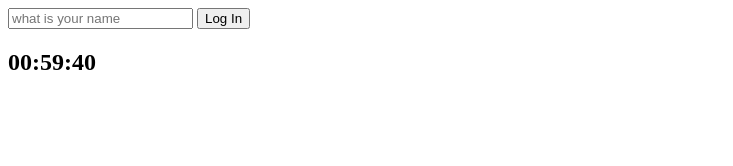
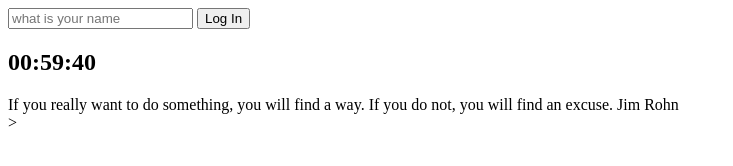
Before and after one commit to suhys/momentum-clone, a plain HTML site: page index.html in a window 1280 px wide. Shown: the whole page, without its empty margins (0-733 px from the left). Drawn offline with Linux system fonts and the light colour scheme.

Commit message:
Create quotes.js

```diff
--- a/index.html
+++ b/index.html
@@ -17,9 +17,15 @@
       />
       <button>Log In</button>
     </form>
+    <h2 id="clock">00:00:00</h2>
     <h1 id="greeting" class="hidden"></h1>
-    <h2 id="clock">00:00</h2>
+    <div id="quote">
+      <span></span>
+      <span></span>
+    </div>
     <script src="js/greetings.js"></script>
     <script src="js/clock.js"></script>
+    <script src="js/quotes.js"></script>
+    >
   </body>
 </html>
--- /dev/null
+++ b/js/quotes.js
@@ -0,0 +1,57 @@
+const quotes = [
+  {
+    quote: "I never dreamed about success, I worked for it",
+    author: "Estee Lauder",
+  },
+  {
+    quote: "Do not try to be original, just try to be good.",
+    author: "Paul Rand",
+  },
+  {
+    quote: "Do not be afraid to give up the good to go for the great",
+    author: "John D. Rockefeller",
+  },
+  {
+    quote:
+      "If you cannot fly then run. If you cannot run, then walk. And if you cannot walk, then crawl, but whatever you do, you have to keep moving forward.",
+    author: "Martin Luther King Jr.",
+  },
+  {
+    quote:
+      "Our greatest weakness lies in giving up. The most certain way to succeed is always to try just one more time.",
+    author: "Thomas Edison",
+  },
+  {
+    quote:
+      "The fastest way to change yourself is to hang out with people who are already the way you want to be",
+    author: "REid Hoffman",
+  },
+  {
+    quote:
+      "Money is like gasoline during a road trip. You do not want to run out of gas on your trip, but you are not doing a tour of gas stations",
+    author: "Tim O Reilly",
+  },
+  {
+    quote:
+      "Some people dream of success, while other people get up every morning and make it happen",
+    author: "Wayne Huizenga",
+  },
+  {
+    quote:
+      "The only thing worse than starting something and falling.. is not starting something",
+    author: "SEth Godin",
+  },
+  {
+    quote:
+      "If you really want to do something, you will find a way. If you do not, you will find an excuse.",
+    author: "Jim Rohn",
+  },
+];
+
+const quote = document.querySelector("#quote span:first-child");
+const author = document.querySelector("#quote span:last-child");
+
+const todaysQuote = quotes[Math.floor(Math.random() * quotes.length)];
+
+quote.innerText = todaysQuote.quote;
+author.innerText = todaysQuote.author;
```
